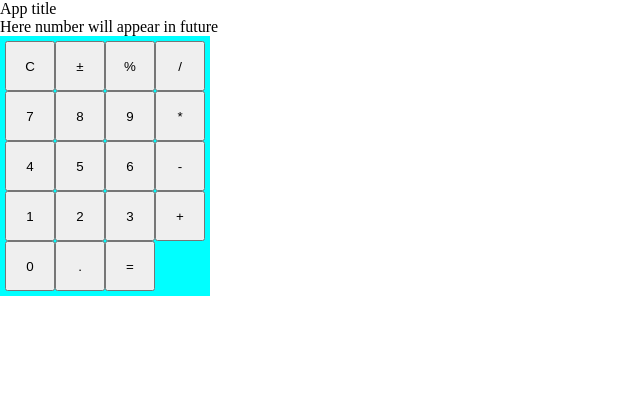
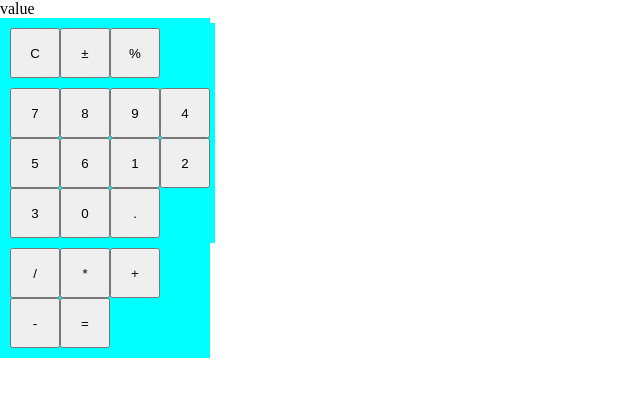
Before and after one commit to Munkhuu-u/ReactCalculator, a React (Create React App) app: page / in a window 1280 px wide. Shown: the top 396 px of the page, without its empty margins (0-640 px from the left). Built offline with nearby package versions, Linux system fonts and the light colour scheme.

Commit message:
class work

```diff
--- a/src/App.jsx
+++ b/src/App.jsx
@@ -1,11 +1,13 @@
-import Buttons from "./components/Buttons";
-import Display from "./components/Display";
+import { Buttons } from "./components/Buttons";
+import Screen from "./components/Screen";
+import { useState } from "react";
 
 export default function App() {
+  const [screen, setScreenValue] = useState("");
+
   return (
-    <div>
-      <p> App title</p>
-      <Display />
+    <div className="container">
+      <Screen value={screen} />
       <Buttons />
     </div>
   );
--- /dev/null
+++ b/src/components/ButtAuto.jsx
@@ -0,0 +1,9 @@
+import "../styles/button.css";
+
+export default function ButtAuto({ name }) {
+  return (
+    <button className="button" onClick={(e) => {}}>
+      {name}
+    </button>
+  );
+}
--- /dev/null
+++ b/src/components/ButtNumb.jsx
@@ -0,0 +1,14 @@
+import "../styles/button.css";
+
+export default function ButtNumb({ name, setScreenValue }) {
+  return (
+    <button
+      className="button"
+      onClick={(e) => {
+        setScreenValue(e.target.innerText);
+      }}
+    >
+      {name}
+    </button>
+  );
+}
--- /dev/null
+++ b/src/components/ButtOper.jsx
@@ -0,0 +1,9 @@
+import "../styles/button.css";
+
+export default function ButtOper({ name }) {
+  return (
+    <button className="button" onClick={(e) => {}}>
+      {name}
+    </button>
+  );
+}
--- a/src/components/Button.jsx
+++ /dev/null
@@ -1,24 +0,0 @@
-import "../styles/button.css";
-import Pressed from "./Pressed";
-
-export default function Button(prop) {
-  let buttonNames = prop.buttonNames;
-  return (
-    <>
-      {buttonNames.map((event, index) => {
-        return (
-          <div key={index}>
-            <button
-              className="button"
-              onClick={(e) => {
-                Pressed(e.target.innerText);
-              }}
-            >
-              {event}
-            </button>
-          </div>
-        );
-      })}
-    </>
-  );
-}
--- a/src/components/Buttons.jsx
+++ b/src/components/Buttons.jsx
@@ -1,11 +1,34 @@
-import Button from "./Button";
-import { buttonsArr } from "../utils/keynames";
+import { useState } from "react";
+import { numbButtNames } from "../utils/keynames";
+import { autoButtNames } from "../utils/keynames";
+import { operButtNames } from "../utils/keynames";
+import ButtAuto from "./ButtAuto";
+import ButtNumb from "./ButtNumb";
+import ButtOper from "./ButtOper";
 import "../styles/buttons.css";
 
-export default function Buttons() {
+export function Buttons() {
   return (
     <div className="buttons">
-      <Button buttonNames={buttonsArr} />
+      <div className="rightDiv">
+        <div className="buttons">
+          {autoButtNames.map((e, index) => {
+            return <ButtAuto name={e} key={index} />;
+          })}
+        </div>
+
+        <div className="buttons">
+          {numbButtNames.map((e, index) => {
+            return <ButtNumb name={e} key={index} />;
+          })}
+        </div>
+      </div>
+
+      <div className="buttons">
+        {operButtNames.map((e, index) => {
+          return <ButtOper name={e} key={index} />;
+        })}
+      </div>
     </div>
   );
 }
--- a/src/components/Display.jsx
+++ /dev/null
@@ -1,7 +0,0 @@
-export default function Display() {
-  return (
-    <div>
-      <p>Here number will appear in future</p>
-    </div>
-  );
-}
--- a/src/components/Pressed.jsx
+++ /dev/null
@@ -1,4 +0,0 @@
-export default function Pressed(id) {
-  Number(id) >= 0 || Number(id) <= 9 ? Number(id) : Number("operator");
-  return;
-}
--- /dev/null
+++ b/src/components/Screen.jsx
@@ -0,0 +1,8 @@
+export default function Screen({ value }) {
+  return (
+    <div>
+      <p>{value}</p>
+      <p>value</p>
+    </div>
+  );
+}
--- a/src/utils/keynames.js
+++ b/src/utils/keynames.js
@@ -1,21 +1,15 @@
-export const buttonsArr = [
-  "C",
-  "±",
-  "%",
-  "/",
+export const numbButtNames = [
   "7",
   "8",
   "9",
-  "*",
   "4",
   "5",
   "6",
-  "-",
   "1",
   "2",
   "3",
-  "+",
   "0",
   ".",
-  "=",
 ];
+export const autoButtNames = ["C", "±", "%"];
+export const operButtNames = ["/", "*", "+", "-", "="];
```
